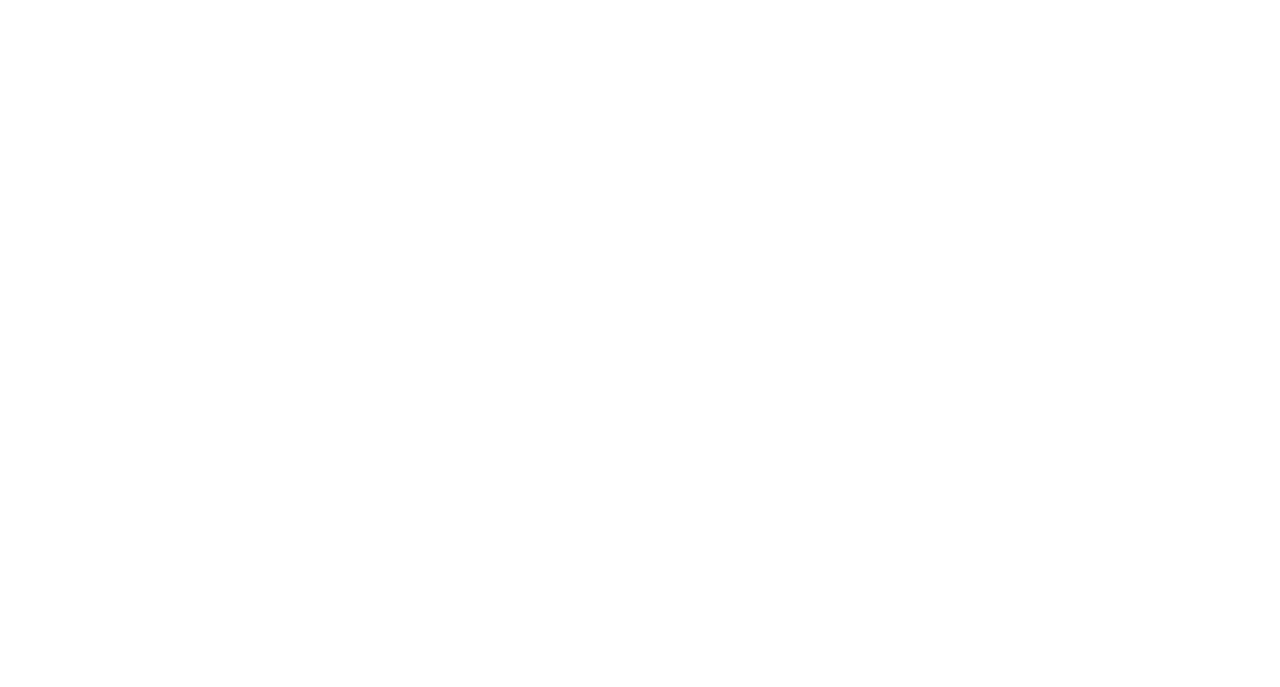
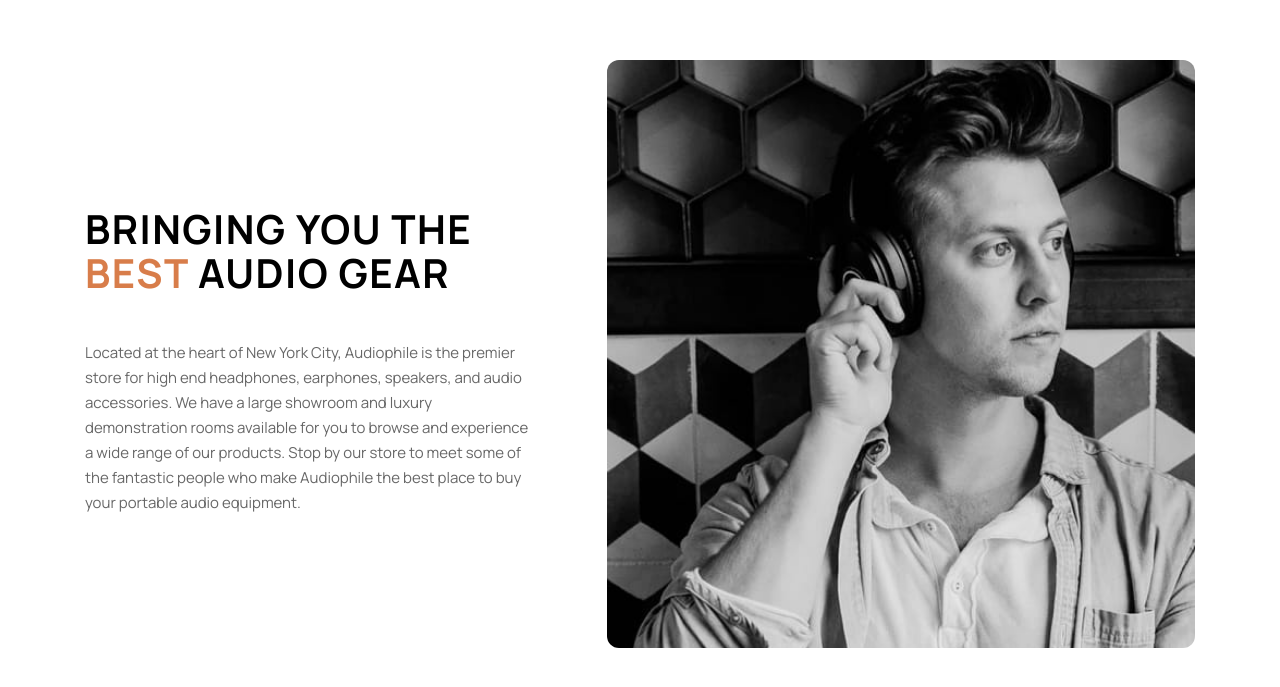
Before and after one commit to jeramiahgcoffey/next-ecommerce, a Next.js app: page / in a window 1280 px wide. Shown: the part 2669-3356 px from the top of the page. Before the commit the page ends 2769 px from the top, so only its background shows below. Built offline with nearby package versions, Linux system fonts and the light colour scheme.

Commit message:
feat: implement About

```diff
--- /dev/null
+++ b/components/layout/about/About.module.scss
@@ -0,0 +1,82 @@
+@import 'styles/variables';
+@import 'styles/mixins';
+
+.about {
+  height: 698px;
+  text-align: center;
+  display: flex;
+  flex-direction: column;
+  align-items: center;
+  margin: auto;
+  margin-bottom: 120px;
+  max-width: 1110px;
+
+  @include devices(tablet) {
+    height: 633px;
+  }
+
+  @include devices(desktop) {
+    flex-direction: row-reverse;
+    justify-content: space-between;
+    height: 588px;
+  }
+
+  .imageContainer {
+    border-radius: 12px;
+    overflow: hidden;
+    position: relative;
+    height: 300px;
+    width: 100%;
+    margin-bottom: 50px;
+
+    @include devices(desktop) {
+      height: 100%;
+      margin-bottom: 0;
+      max-width: 588px;
+    }
+
+    .image {
+      object-fit: cover;
+    }
+  }
+
+  .textContainer {
+    height: 50%;
+    display: flex;
+    flex-direction: column;
+    gap: 45px;
+
+    @include devices(desktop) {
+      width: 100%;
+      text-align: left;
+      max-width: 445px;
+    }
+
+    .heading {
+      letter-spacing: 1px;
+
+      @include devices(tablet) {
+        font-size: 40px;
+        line-height: 44px;
+        letter-spacing: 1.428px;
+      }
+    }
+
+    .paragraph {
+      color: rgba($color: #000000, $alpha: 0.6);
+    }
+
+    .paragraph,
+    .heading {
+      @include devices(tablet) {
+        padding-right: 75px;
+        padding-left: 75px;
+      }
+
+      @include devices(desktop) {
+        padding-right: 0;
+        padding-left: 0;
+      }
+    }
+  }
+}
--- /dev/null
+++ b/components/layout/about/About.tsx
@@ -0,0 +1,48 @@
+import useViewport from '@/hooks/useViewport';
+import Image from 'next/image';
+import styles from './About.module.scss';
+
+const About = () => {
+  const { width } = useViewport();
+
+  const source = () => {
+    if (width >= 1000) {
+      return '/assets/shared/desktop/image-best-gear.jpg';
+    } else if (width >= 600) {
+      return '/assets/shared/tablet/image-best-gear.jpg';
+    } else {
+      return '/assets/shared/mobile/image-best-gear.jpg';
+    }
+  };
+
+  return (
+    <>
+      <div className={styles.about}>
+        <div className={styles.imageContainer}>
+          <Image
+            className={styles.image}
+            src={source()}
+            fill
+            alt="profile of man with headphones"
+          />
+        </div>
+        <div className={styles.textContainer}>
+          <h4 className={styles.heading}>
+            Bringing you the <span className="textPrimary">best</span> audio
+            gear
+          </h4>
+          <p className={styles.paragraph}>
+            Located at the heart of New York City, Audiophile is the premier
+            store for high end headphones, earphones, speakers, and audio
+            accessories. We have a large showroom and luxury demonstration rooms
+            available for you to browse and experience a wide range of our
+            products. Stop by our store to meet some of the fantastic people who
+            make Audiophile the best place to buy your portable audio equipment.
+          </p>
+        </div>
+      </div>
+    </>
+  );
+};
+
+export default About;
--- a/pages/index.tsx
+++ b/pages/index.tsx
@@ -1,5 +1,6 @@
 import ShopCard from '@/components/cards/shopCard/ShopCard';
 import Button from '@/components/inputs/button/Button';
+import About from '@/components/layout/about/About';
 import Hero from '@/components/layout/hero/Hero';
 import Navbar from '@/components/layout/navbar/Navbar';
 import useViewport from '@/hooks/useViewport';
@@ -124,6 +125,8 @@
             </Button>
           </div>
         </div>
+
+        <About />
       </div>
     </>
   );
--- a/styles/Home.module.scss
+++ b/styles/Home.module.scss
@@ -179,6 +179,11 @@
     @include devices(tablet) {
       flex-direction: row;
       gap: 11px;
+      margin-bottom: 0;
+    }
+
+    @include devices(desktop) {
+      margin-bottom: 80px;
     }
 
     .container {
```
